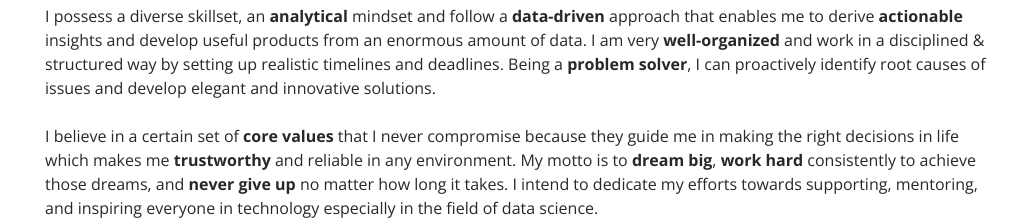
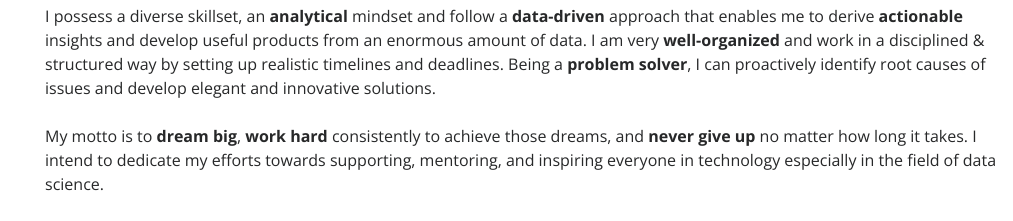
Before and after one commit to Kings-Analytics/kings-analytics.github.io, a plain HTML site: page index.html in a window 1280 px wide. Shown: the part 1060-1281 px from the top of the page, without its empty margins (267-1280 px from the left). Drawn offline with nearby package versions, Linux system fonts and the light colour scheme.

Commit message:
Update and Edit the About me Section

```diff
--- a/index.html
+++ b/index.html
@@ -97,10 +97,7 @@
                 and develop elegant and innovative solutions.
 
               <br><br>
-                I believe in a certain set of <b>core values</b> that I never compromise because they guide me in
-                making the right decisions in life which makes me <b>trustworthy</b> and reliable in any
-                environment. My motto is to <b>dream big</b>, <b>work hard</b> consistently to achieve those dreams,
-                and <b>never give up</b> no matter how long it takes. I intend to dedicate my efforts towards
+                My motto is to <b>dream big</b>, <b>work hard</b> consistently to achieve those dreams, and <b>never give up</b> no matter how long it takes. I intend to dedicate my efforts towards
                 supporting, mentoring, and inspiring everyone in technology especially in the field of data science.
               </p>
           </div>
```
